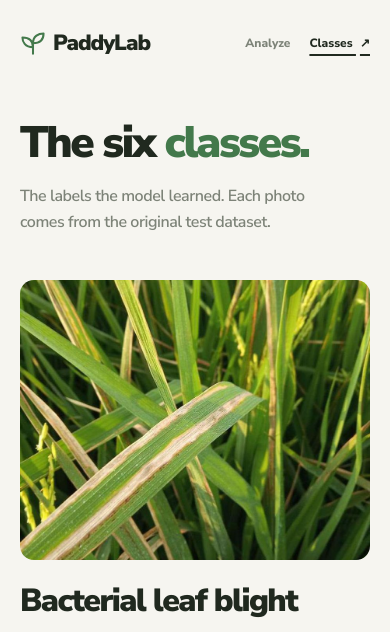
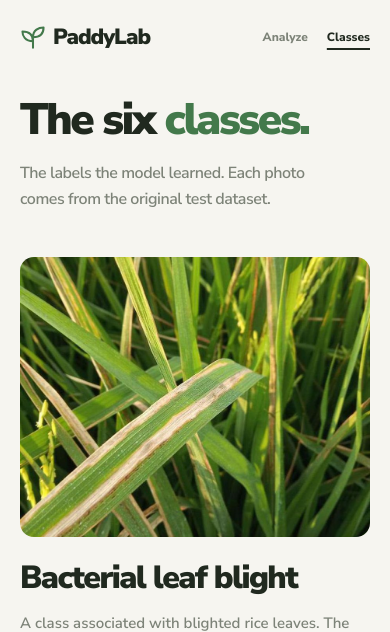
Before and after one commit to johncarlonas/PaddyLab, a Flask app: page /classes in a window 390 px wide. Shown: the top 632 px of the page. Run offline with Flask 3, Linux system fonts and the light colour scheme; some libraries are stand-ins or nearby versions.

Commit message:
Refine analyzer header and controls

```diff
--- a/static/style.css
+++ b/static/style.css
@@ -18,14 +18,14 @@ button:focus-visible, a:focus-visible, summary:focus-visible { outline: 3px soli
 button:disabled { cursor: not-allowed; }
 [hidden] { display: none !important; }
 .shell { width: min(1120px, calc(100% - 80px)); margin-inline: auto; }
-.site-header { display: flex; justify-content: space-between; align-items: center; padding-block: 44px; }
+.site-header { display: flex; justify-content: space-between; align-items: center; padding-block: 27px; }
 .brand { display: inline-flex; align-items: center; gap: 10px; font-size: 24px; font-weight: 900; letter-spacing: -1px; }
 nav { display: flex; gap: 32px; align-items: center; font-size: 14px; font-weight: 800; }
 nav a { color: var(--muted); transition: color .2s; }
 nav a:hover, nav a[aria-current] { color: var(--ink); }
 nav a[aria-current] { text-decoration: underline; text-underline-offset: 7px; text-decoration-thickness: 2px; }
 nav span { margin-left: 4px; }
-.page-intro { padding: 47px 0 48px; }
+.page-intro { padding: 27px 0 48px; }
 h1, h2, h3, p { margin: 0; }
 h1 { font-size: clamp(42px, 5.1vw, 68px); font-weight: 900; line-height: 1.05; letter-spacing: -.055em; }
 h1 span { color: var(--green); }
@@ -57,6 +57,7 @@ h1 span { color: var(--green); }
 .result-empty { flex: 1; display: flex; flex-direction: column; justify-content: center; max-width: 315px; }
 .result-empty h3 { font-size: 29px; font-weight: 900; line-height: 1.15; letter-spacing: -1.2px; }
 .result-empty p { margin-top: 16px; font-size: 15px; color: var(--muted); line-height: 1.8; }
+.sample-action { display: inline-flex; margin-top: 22px; color: var(--green); }
 #result h3 { font-size: 29px; line-height: 1.12; font-weight: 900; letter-spacing: -1.3px; }
 .confidence { display: flex; align-items: baseline; gap: 12px; margin-top: 20px; }
 .confidence strong { font-size: 49px; font-weight: 900; letter-spacing: -2.5px; line-height: 1; color: var(--green); }
@@ -80,7 +81,7 @@ h1 span { color: var(--green); }
 .analyze { display: inline-flex; align-items: center; justify-content: space-between; gap: 40px; border: 0; background: var(--green); color: white; padding: 13px 22px; border-radius: 9px; font-size: 15px; font-weight: 900; transition: background .2s; }
 .analyze:hover:enabled { background: #32633b; }
 .analyze:disabled { background: #dce3d6; color: #899580; }
-.model-note { margin-top: 22px; font-size: 12px; color: var(--muted); }
+.model-note { margin: 0; max-width: 390px; font-size: 12px; line-height: 1.55; color: var(--muted); }
 .site-footer { display: flex; justify-content: space-between; align-items: center; color: var(--muted); font-size: 12px; padding: 72px 0 40px; }
 .site-footer > span { font-weight: 900; }
 .site-footer a:hover { color: var(--green); }
@@ -100,8 +101,8 @@ h1 span { color: var(--green); }
 .motion-ready [data-reveal].is-visible { opacity: 1; transform: translate3d(0,0,0); filter: blur(0); }
 @media (max-width: 850px) {
   .shell { width: calc(100% - 48px); }
-  .site-header { padding-block: 30px; }
-  .page-intro { padding: 42px 0 38px; }
+  .site-header { padding-block: 22px; }
+  .page-intro { padding: 25px 0 38px; }
   .page-intro > p { font-size: 17px; margin-top: 18px; }
   .image-panel { padding: 22px; }
   .results-panel { padding: 26px; }
@@ -116,11 +117,11 @@ h1 span { color: var(--green); }
 }
 @media (max-width: 650px) {
   .shell { width: calc(100% - 40px); }
-  .site-header { padding-block: 26px; }
+  .site-header { padding-block: 20px; }
   .brand { font-size: 22px; gap: 7px; }
   .brand img { width: 26px; height: 26px; }
   nav { font-size: 12px; gap: 19px; }
-  .page-intro { padding-top: 33px; }
+  .page-intro { padding-top: 22px; }
   h1 { font-size: 44px; max-width: 370px; }
   .page-intro > p { font-size: 16px; max-width: 300px; }
   .analyzer { border-radius: 18px; }
@@ -139,7 +140,7 @@ h1 span { color: var(--green); }
   .analyzer-footer { padding: 18px 20px; align-items: start; flex-direction: column-reverse; gap: 15px; }
   .analyze { width: 100%; }
   .model-status, .model-note { font-size: 11px; }
-  .model-note { margin-top: 18px; max-width: 310px; }
+  .model-note { max-width: 310px; }
   .site-footer { padding-top: 54px; }
   .classes-intro { padding-bottom: 44px; }
   .class-row { grid-template-columns: 1fr; gap: 24px; margin-bottom: 58px; }
--- a/templates/base.html
+++ b/templates/base.html
@@ -20,7 +20,7 @@
       <a class="brand" href="/" aria-label="PaddyLab home"><img src="/static/leaf.svg" alt="" width="30" height="30">PaddyLab</a>
       <nav aria-label="Main navigation">
         <a href="/" {% if request.path == '/' %}aria-current="page"{% endif %}>Analyze</a>
-        <a href="/classes" {% if request.path == '/classes' %}aria-current="page"{% endif %}>Classes <span aria-hidden="true">↗</span></a>
+        <a href="/classes" {% if request.path == '/classes' %}aria-current="page"{% endif %}>Classes</a>
       </nav>
     </header>
     <main class="shell">{% block content %}{% endblock %}</main>
```
Also changed, not shown: templates/index.html (+5 -5 lines), tests/browser.cjs (+5 -0 lines).
